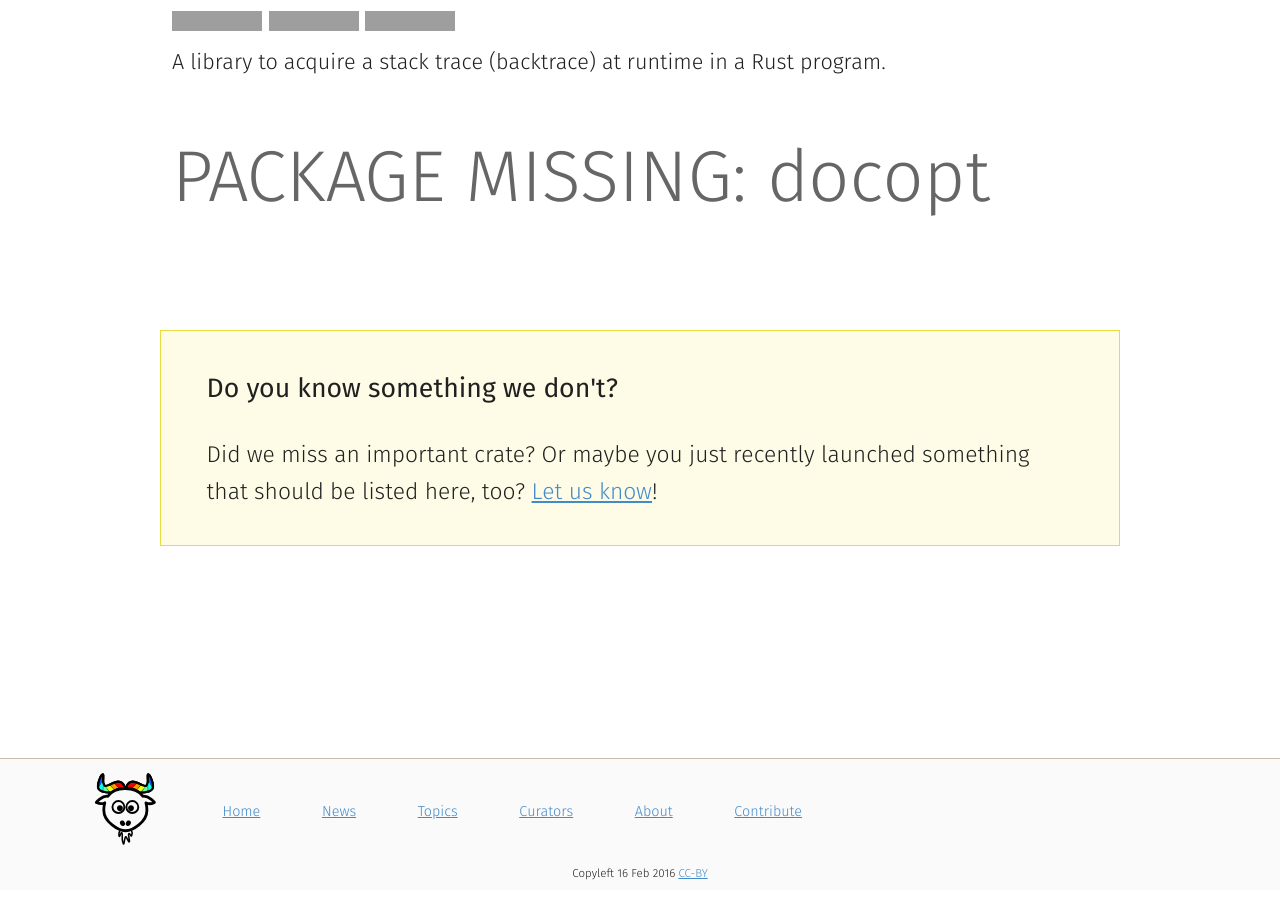
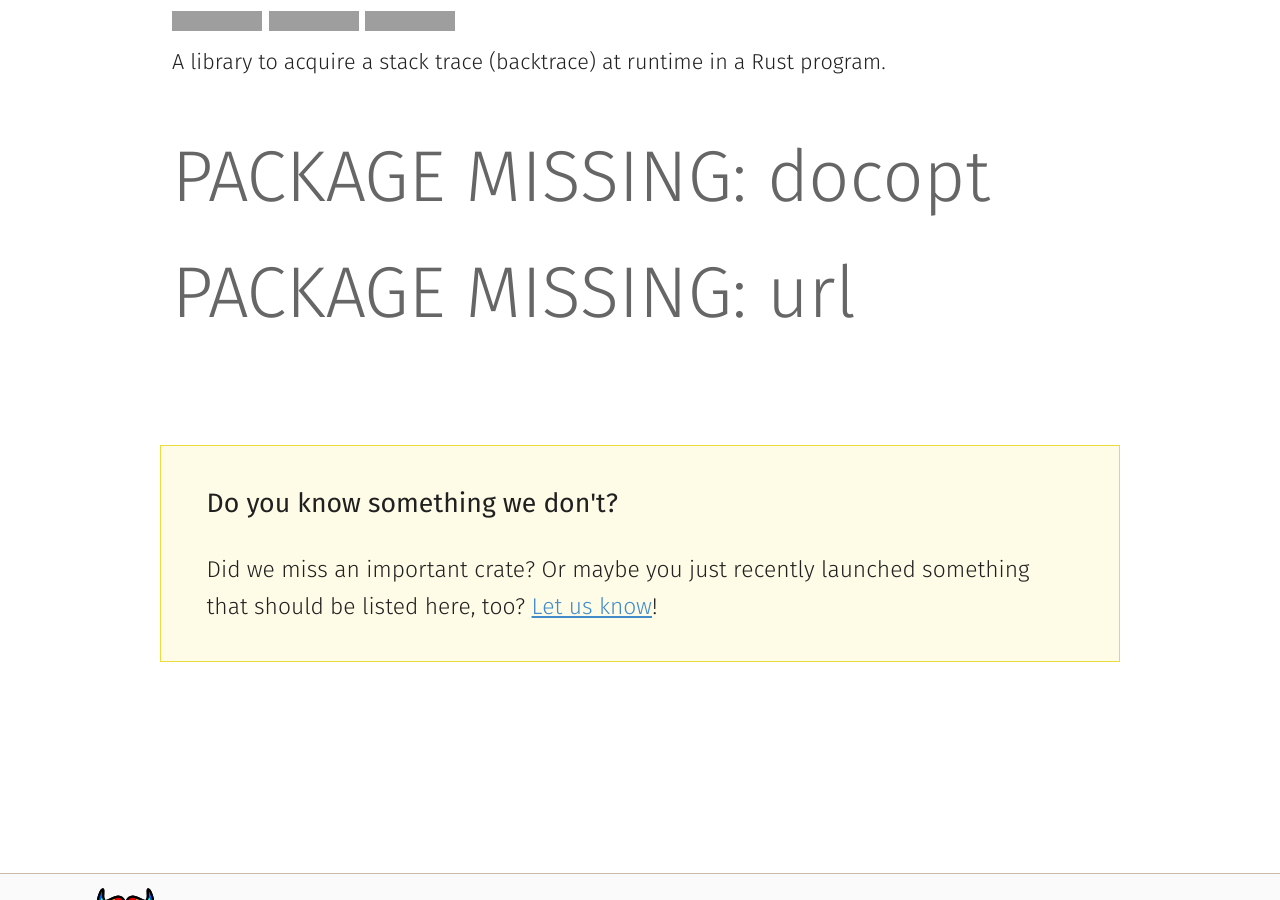
Before and after one commit to chris-morgan/arewewebyet, a Jekyll site: the page built from topics/utils.md, in a window 1280 px wide and 900 px high, scrolled down 2439 px. Built offline with Jekyll 4.4.1, drawn with Linux system fonts in a browser that asks for light colours; nearby versions of some CDN libraries; grey boxes are pictures that could not be loaded.

Commit message:
Update utils.md

```diff
--- a/topics/utils.md
+++ b/topics/utils.md
@@ -22,6 +22,7 @@ packages:
  - time
  - backtrace
  - docopt
+ - url
 
 news_tag: utils
 ---
```
